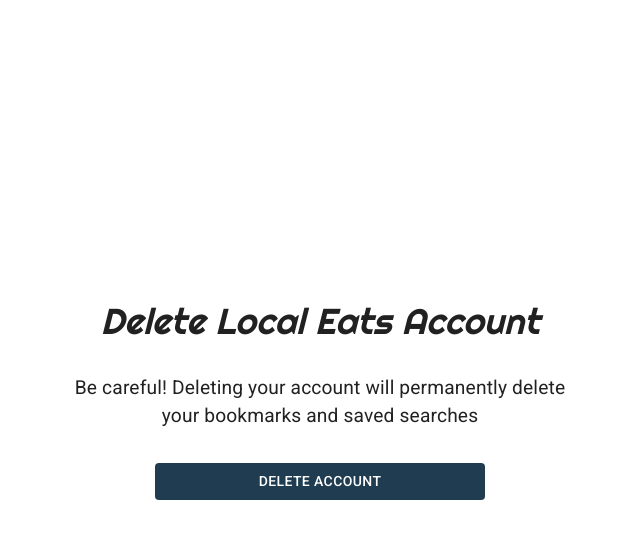
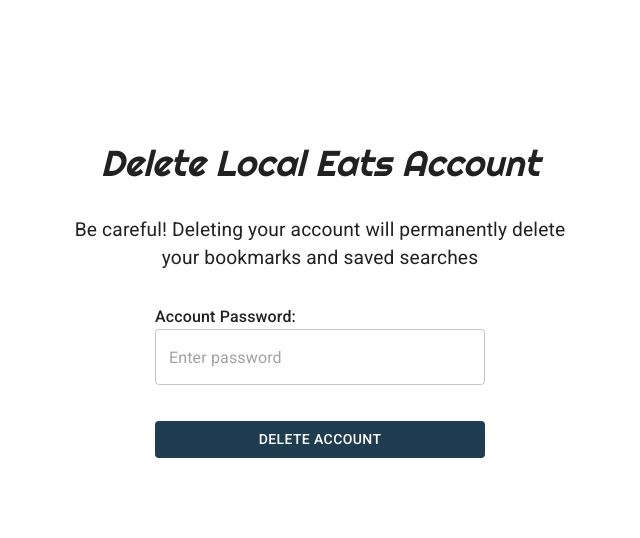
Before and after one commit to JasonXB/local-eats, a Next.js app: page /auth/delete-account in a window 1280 px wide. Shown: the top 538 px of the page, without its empty margins (320-960 px from the left). Built offline with nearby package versions, Linux system fonts and the light colour scheme; no server answers; sample sign-in values are in the browser's storage.

Commit message:
Account deletion now operational

```diff
--- a/package.json
+++ b/package.json
@@ -20,7 +20,7 @@
     "email-validator": "^2.0.4",
     "mongodb": "^4.3.1",
     "next": "12.0.7",
-    "next-auth": "^4.1.2",
+    "next-auth": "^4.2.1",
     "password-generator": "^2.3.2",
     "react": "17.0.2",
     "react-dom": "17.0.2",
--- a/pages/api/auth/inspectEmail.js
+++ b/pages/api/auth/inspectEmail.js
@@ -1,10 +1,8 @@
 var validator = require("email-validator"); // https://yarnpkg.com/package/email-validator
 
 export default async function handler(req, res) {
-  console.log("hello")
   const emailToInspect = req.body.email;
   const validityBoolean = await validator.validate(emailToInspect); // returns Boolean
-  console.log(555, emailToInspect, validityBoolean);
   if (!validityBoolean) {
     res.status(422).json({ message: "invalid", response: validityBoolean });
   } else {
--- a/pages/auth/change-email.js
+++ b/pages/auth/change-email.js
@@ -76,11 +76,11 @@ export default function ChangeEmail(props) {
 
     // Check if the email's currently being used
     try {
-      await axios.post("/api/auth/signupP0", {
+      await axios.post("/api/auth/inspectEmail", {
         email: currentEmail,
       });
     } catch (error) {
-      dispatch({ type: "EMAIL_IS_TAKEN" }); // Being sent here means our email was invalid
+      dispatch({ type: "INVALID_NEW_EMAIL" }); // Being sent here means our email was invalid
       console.log(error.response);
       return; // if the email's invalid, stop the execution here
     }
--- a/pages/auth/delete-account.js
+++ b/pages/auth/delete-account.js
@@ -9,6 +9,7 @@ import FormHelperText from "@mui/material/FormHelperText";
 import { mix } from "../../styles/styleMixins";
 import { getSession } from "next-auth/react";
 import AuthHeader from "../../src/page-blocks/authForms/Header";
+import { signOut } from "next-auth/react";
 
 // Redirect users to homepage if they come here offline
 export async function getServerSideProps(context) {
@@ -24,23 +25,42 @@ export async function getServerSideProps(context) {
   return { props: { session } };
 }
 
+function reducer(state, action) {
+  switch (action.type) {
+    // Actions to take when the user submits a bad input for a field
+    case "INVALID_PASSWORD":
+      return { ...state, passwordText: "Incorrect password", passwordError: true }; // prettier-ignore
+    case "RESET":
+      return { passwordText: " ", passwordError: false };
+    default:
+      return state;
+  }
+}
+
 export default function DeleteAccount(props) {
-  console.log(props)
   const router = useRouter();
-  const [correctPassword, setCorrectPassword] = useState(undefined);
+  const passwordRef = useRef();
 
-  // Collect values of what's typed in each of the input fields
-  const emailRef = useRef();
-  const passwordRef = useRef();
-  const verifyPasswordRef = useRef();
+  const [formState, dispatch] = useReducer(reducer, {
+    passwordText: " ",
+    passwordError: false,
+  });
 
-  // Whenever the user types something, reset the error state in that input field
-  // Check to see if an error state is active first (don't want to redefine state multiple times for no reason)
-  const typingEmailHandler = () =>  formState.emailError && dispatch({ type: "RESET" }); // prettier-ignore
-  const typingPasswordHandler = () => formState.passwordError && dispatch({ type: "RESET" }); // prettier-ignore
-  const typingVerifyHandler = () => formState.verifyPasswordError && dispatch({ type: "RESET" }); // prettier-ignore
+  const submitHandler = async function () {
+    const typedPassword = passwordRef.current.value;
+    try {
+      // Verify password to allow user to delete their account
+      await axios.post("/api/auth/deleteAccount", {
+        submittedPassword: typedPassword,
+      }); // past this point, account deletion has succeeded
+      signOut(); // log out of your old session immediately
+      router.replace("/"); // redirect home
+    } catch (error) {
+      console.error(error.response);
+      dispatch({ type: "INVALID_PASSWORD" });
+    }
+  };
 
-  const submitHandler = async function () {};
   return (
     <Stack sx={styles.parentContainer}>
       <AuthHeader
@@ -48,24 +68,25 @@ export default function DeleteAccount(props) {
         descriptionText={"Be careful! Deleting your account will permanently delete your bookmarks and saved searches"} // prettier-ignore
       />
 
-      {/* <FormControl sx={styles.formControl}>
+      <FormControl sx={styles.formControl}>
         <Typography
           align="left"
           variant="label"
-          sx={ correctPassword ? styles.conditionalRed(true) : styles.conditionalRed(false) } // prettier-ignore
+          color={formState.passwordError ? "secondary" : ""}
         >
-          User Email:
+          Account Password:
         </Typography>
         <OutlinedInput
-          inputRef={emailRef}
-          placeholder="name@email.com"
-          error={correctPassword}
-          onChange={typingEmailHandler}
+          inputRef={passwordRef}
+          placeholder="Enter password"
+          error={formState.passwordError}
+          onChange={() => dispatch({ type: "RESET" })}
         />
         <FormHelperText sx={styles.formHelperText}>
-          {formState.emailText}
+          {formState.passwordText}
         </FormHelperText>
-      </FormControl> */}
+      </FormControl>
+
       <Button
         variant="contained"
         disableElevation
@@ -81,7 +102,7 @@ export default function DeleteAccount(props) {
 const styles = {
   parentContainer: {
     width: "100%",
-    height: "100vh",
+    height: "75vh",
     maxWidth: "35rem",
     margin: "auto",
     textAlign: "center",
--- a/pages/auth/verify-email.js
+++ b/pages/auth/verify-email.js
@@ -74,7 +74,6 @@ export default function verifyEmail() {
 
   const verifyHandler = async function () {
     const typedPIN = pinRef.current.value;
-    console.log(pendingEmail);
     try {
       // Verify your account to gain access to new features
       await axios.post("/api/auth/signupP2", {
```
Also changed, not shown: pages/api/auth/checkForUniqueEmail.js (deleted, +0 -23 lines), pages/api/auth/deleteAccount.js (added, +31 -0 lines), UX_IMPROVEMENTS.txt (added), 1 other file (tests, documents, lock files or other folders).
